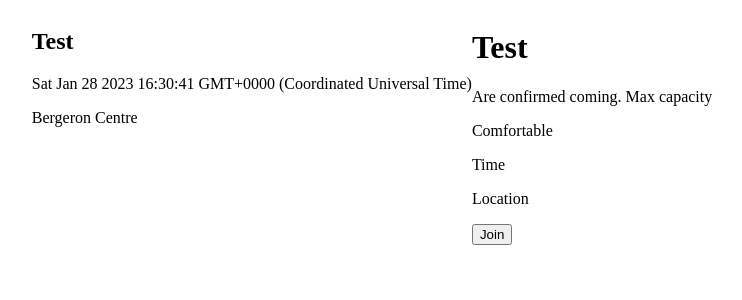
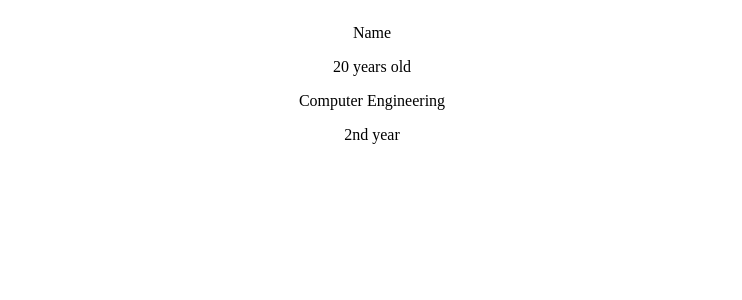
Before and after one commit to urxt/team_mald_cshub, a React (Create React App) app in the folder client/: page / in a window 1280 px wide. Shown: the top 300 px of the page, without its empty margins (268-1010 px from the left). Built offline with nearby package versions, Linux system fonts and the light colour scheme.

Commit message:
Started profile page

```diff
--- a/client/src/App.js
+++ b/client/src/App.js
@@ -3,15 +3,15 @@ import React, { Component } from 'react';
 import * as ReactDOM from 'react-dom';
 import EventPage from './Pages/EventPage';
 import EventSidebar from './Components/EventSidebar';
+import ProfilePage from './Pages/ProfilePage';
 import CreateEvent from './Pages/CreateEvent';
-import { Marker, Popup } from 'react-leaflet';
-import { MapContainer, TileLayer, useMap } from 'react-leaflet';
 
 function App(){
   return (
     <div className="App">
-      <EventSidebar className="sidebar"></EventSidebar>
-      <EventPage></EventPage>
+      <ProfilePage></ProfilePage>
+      {/* <EventSidebar className="sidebar"></EventSidebar>
+      <EventPage></EventPage> */}
       {/* <CreateEvent></CreateEvent> */}
     </div>
   );
--- /dev/null
+++ b/client/src/Pages/ProfilePage.jsx
@@ -0,0 +1,25 @@
+function ProfilePage() {
+    return(
+        <div className="profilePage">
+
+            <div className="mainProfile">
+                <p>Name</p>
+                <p>20 years old</p>
+                <div className="programDetails">
+                 <p>Computer Engineering</p>
+                 <p>2nd year</p>
+                </div>
+
+            </div>
+            <div className="otherStuff">
+                <div className="friends"></div>
+                <div className="userEvents"></div>
+                <div className="newConnections"></div>
+            </div>
+
+        </div>
+
+    )
+}
+
+export default ProfilePage
```
